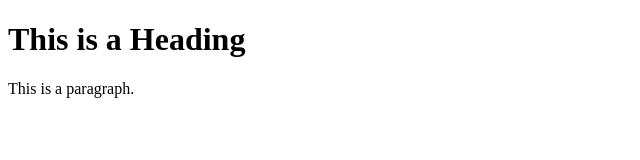
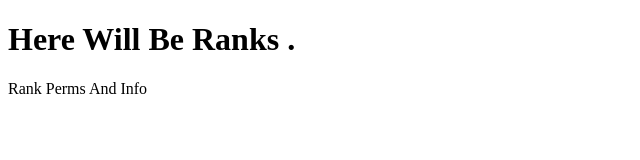
Before and after one commit to sukhadweb/info, a plain HTML site: page index.html in a window 1280 px wide. Shown: the whole page, without its empty margins (0-640 px from the left). Drawn offline with Linux system fonts and the light colour scheme.

Commit message:
Update index.html

```diff
--- a/index.html
+++ b/index.html
@@ -1,12 +1,12 @@
 <!DOCTYPE html>
 <html>
 <head>
-<title>Page Title</title>
+<title>Rank Store</title>
 </head>
 <body>
 
-<h1>This is a Heading</h1>
-<p>This is a paragraph.</p>
+<h1>Here Will Be Ranks .</h1>
+<p>Rank Perms And Info</p>
 
 </body>
 </html>
```
